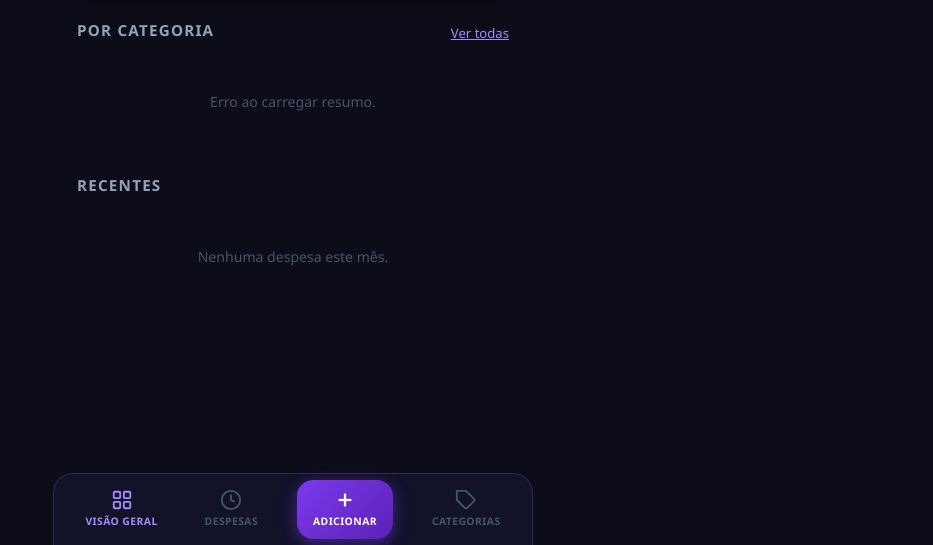
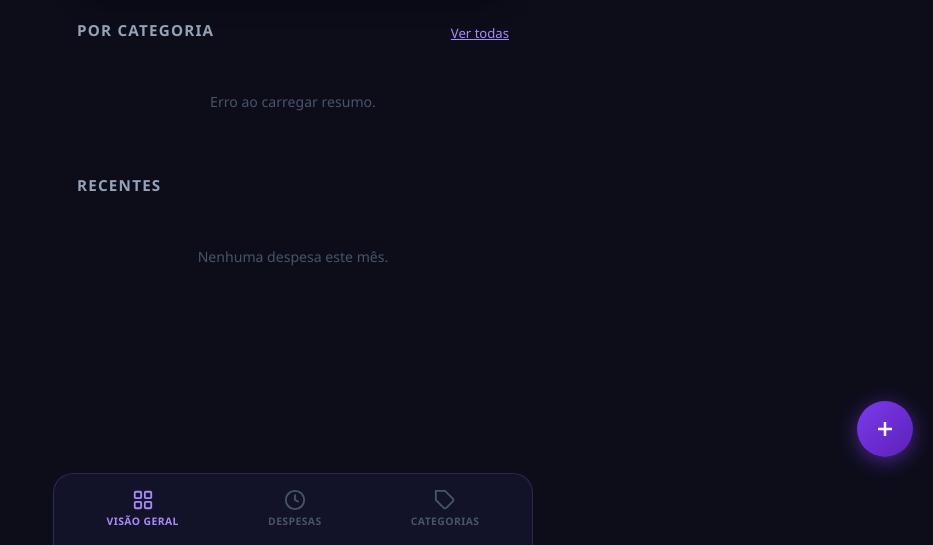
Before and after one commit to hmartiins/mvp-fullstack-frontend-puc-rio, a plain HTML site: page index.html in a window 1280 px wide. Shown: the part 255-800 px from the top of the page, without its empty margins (347-1280 px from the left). Drawn offline with nearby package versions, Linux system fonts and the light colour scheme; no server answers.

Commit message:
feat: add floating action button for new expense and remove old add button from navigation

```diff
--- a/css/nav.css
+++ b/css/nav.css
@@ -47,22 +47,6 @@
   height: 22px;
 }
 
-/* add button — prominent gradient pill */
-.nav-btn-add {
-  background: linear-gradient(135deg, var(--violet), #5b21b6);
-  border-radius: 16px;
-  color: #fff !important;
-  padding: .6rem 1rem;
-  margin: 0 .25rem;
-  box-shadow: 0 4px 16px rgba(124,58,237,.5);
-  transition: transform .2s, box-shadow .2s;
-}
-.nav-btn-add:hover {
-  transform: translateY(-2px);
-  box-shadow: 0 6px 20px rgba(124,58,237,.65);
-  background: linear-gradient(135deg, var(--violet), #5b21b6) !important;
-}
-
 /* center nav on wider screens */
 @media (min-width: 640px) {
   .bottom-nav {
--- a/css/utils.css
+++ b/css/utils.css
@@ -1,3 +1,34 @@
+/* ---------- floating action button ---------- */
+.fab {
+  position: fixed;
+  bottom: calc(var(--nav-h) + 16px);
+  right: 1.25rem;
+  width: 56px;
+  height: 56px;
+  border-radius: 50%;
+  background: linear-gradient(135deg, var(--violet), #5b21b6);
+  color: #fff;
+  border: none;
+  cursor: pointer;
+  display: flex;
+  align-items: center;
+  justify-content: center;
+  box-shadow: 0 4px 20px rgba(124,58,237,.55);
+  z-index: 101;
+  transition: transform .2s, box-shadow .2s;
+}
+.fab:hover {
+  transform: translateY(-3px) scale(1.05);
+  box-shadow: 0 8px 28px rgba(124,58,237,.7);
+}
+.fab:active {
+  transform: scale(.95);
+}
+.fab.active {
+  background: linear-gradient(135deg, #5b21b6, var(--violet));
+  box-shadow: 0 4px 20px rgba(124,58,237,.8);
+}
+
 /* ---------- empty / loading state ---------- */
 .empty-state {
   text-align: center;
--- a/index.html
+++ b/index.html
@@ -170,6 +170,14 @@
     </div>
   </div>
 
+  <!-- ===== FAB ===== -->
+  <button id="fab" class="fab" title="Nova Despesa" aria-label="Nova Despesa">
+    <svg width="24" height="24" viewBox="0 0 24 24" fill="none" stroke="currentColor" stroke-width="2.5">
+      <line x1="12" y1="5" x2="12" y2="19"/>
+      <line x1="5" y1="12" x2="19" y2="12"/>
+    </svg>
+  </button>
+
   <!-- ===== BOTTOM NAV ===== -->
   <nav class="bottom-nav">
     <button class="nav-btn active" data-page="dashboard">
@@ -187,13 +195,6 @@
         <path d="M12 6v6l4 2"/>
       </svg>
       <span>Despesas</span>
-    </button>
-    <button class="nav-btn nav-btn-add" data-page="nova">
-      <svg class="nav-icon" viewBox="0 0 24 24" fill="none" stroke="currentColor" stroke-width="2.5">
-        <line x1="12" y1="5" x2="12" y2="19"/>
-        <line x1="5" y1="12" x2="19" y2="12"/>
-      </svg>
-      <span>Adicionar</span>
     </button>
     <button class="nav-btn" data-page="categorias">
       <svg class="nav-icon" viewBox="0 0 24 24" fill="none" stroke="currentColor" stroke-width="2">
--- a/js/router.js
+++ b/js/router.js
@@ -14,6 +14,8 @@ function navigate(page) {
 
   $('#header-subtitle').textContent = PAGE_LABELS[page] || '';
 
+  $('#fab').classList.toggle('active', page === 'nova');
+
   if (page === 'dashboard')  loadDashboard();
   if (page === 'despesas')   loadDespesas();
   if (page === 'categorias') loadCategorias();
@@ -24,4 +26,5 @@ $$('.nav-btn').forEach(btn => {
   btn.addEventListener('click', () => navigate(btn.dataset.page));
 });
 
+$('#fab').addEventListener('click', () => navigate('nova'));
 $('#dash-see-all').addEventListener('click', () => navigate('despesas'));
```
